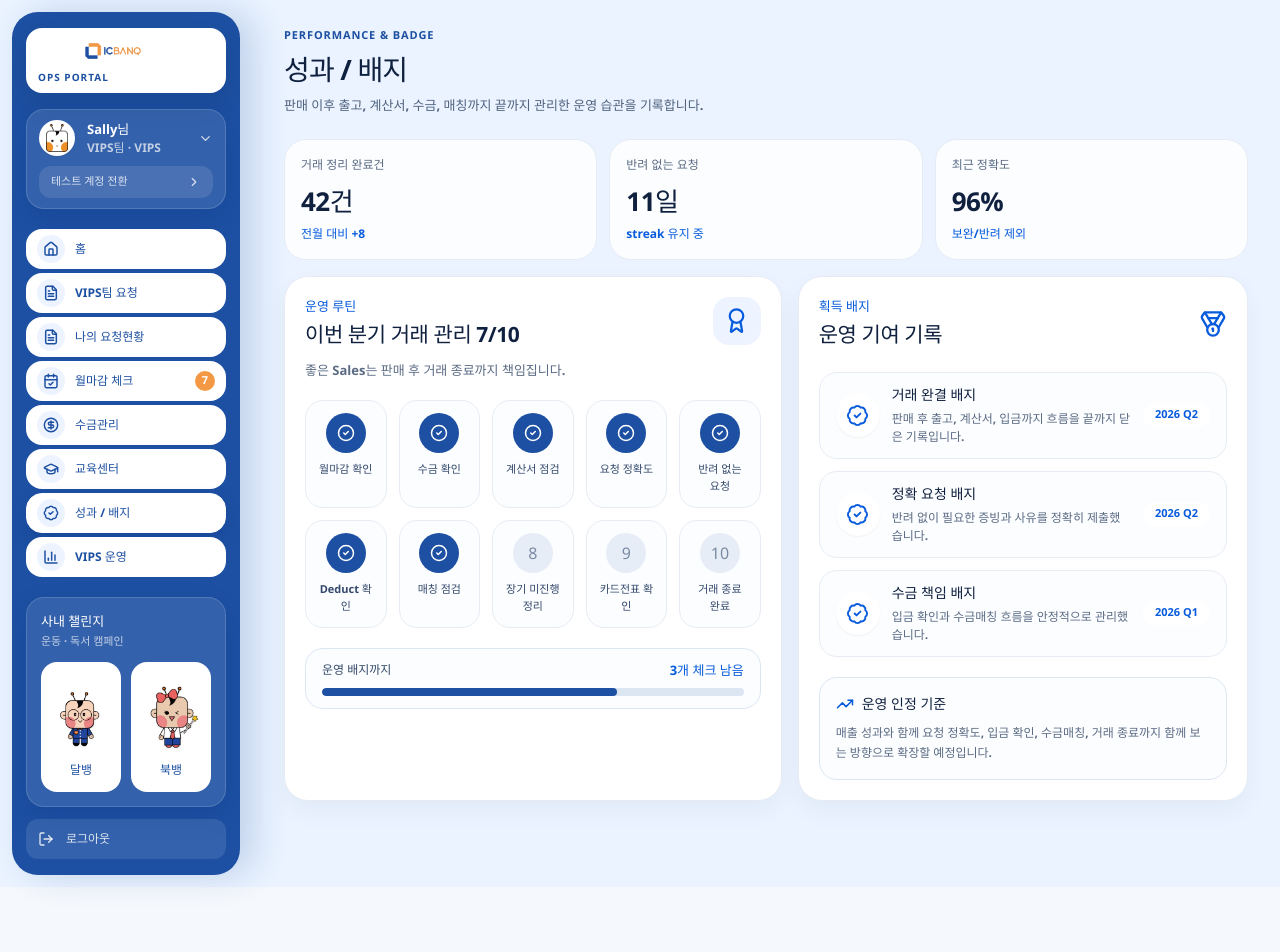
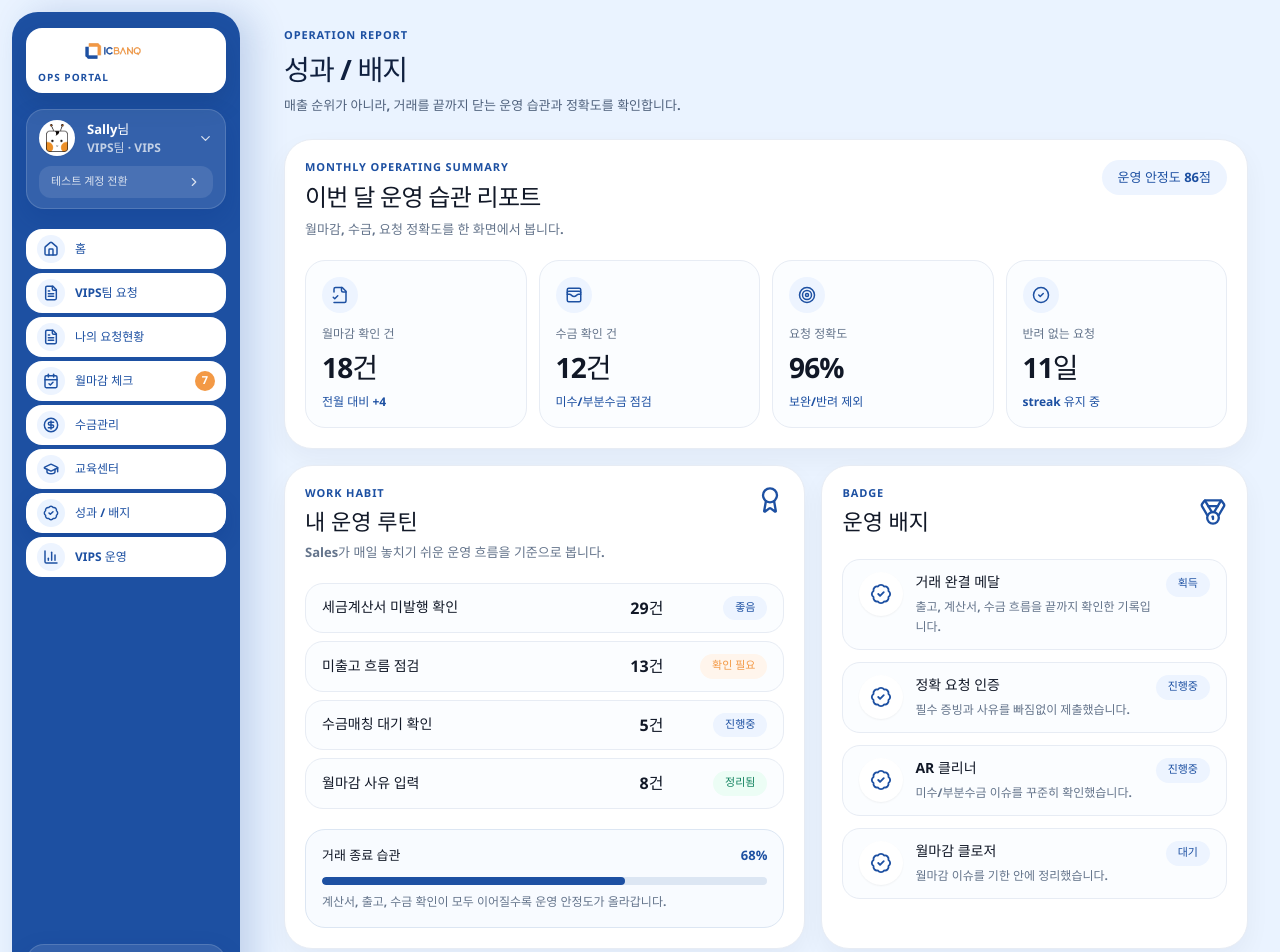
Before and after one commit to ksk19921106-byte/260709, a Next.js app: page /performance in a window 1280 px wide. Shown: the top 952 px of the page. Before the commit the page ends 887 px from the top, so only its background shows below. Built offline with nearby package versions, Linux system fonts and the light colour scheme.

Commit message:
Add files via upload

```diff
--- a/app/api/month-end/blocked/route.ts
+++ b/app/api/month-end/blocked/route.ts
@@ -78,7 +78,7 @@ export async function GET(request: Request) {
     );
     return NextResponse.json({
       users,
-      effectiveUsers: { ...users, ...tradeBlockedUsers, ...monthEndBlockedUsers },
+      effectiveUsers: { ...tradeBlockedUsers, ...monthEndBlockedUsers, ...users },
       tradeClose: tradeCloseDashboard
     });
   }
@@ -87,14 +87,16 @@ export async function GET(request: Request) {
   const monthEndUserIssues = monthEndIssues.filter((issue) => issue.iSales === user || issue.fSales === user);
   const tradeBlocked = tradeClose.unresolvedCount > 0;
   const monthEndBlocked = monthEndUserIssues.length > 0;
-  const manualBlocked = users[user] === "BLOCK";
-  const status = manualBlocked || tradeBlocked || monthEndBlocked ? "BLOCK" : "OK";
+  const hasManualStatus = Object.prototype.hasOwnProperty.call(users, user);
+  const manualStatus = users[user];
+  const autoBlocked = tradeBlocked || monthEndBlocked;
+  const status: MonthEndGateStatus = hasManualStatus ? manualStatus : autoBlocked ? "BLOCK" : "OK";
 
   return NextResponse.json({
     user,
     status,
     isBlocked: status === "BLOCK",
-    blockedReason: tradeBlocked || monthEndBlocked ? "tradeClose" : manualBlocked ? "manual" : undefined,
+    blockedReason: status === "BLOCK" ? (hasManualStatus && manualStatus === "BLOCK" ? "manual" : "tradeClose") : undefined,
     unresolvedCount: tradeClose.unresolvedCount + monthEndUserIssues.length,
     healthScore: tradeClose.healthScore
   });
--- a/app/performance/page.tsx
+++ b/app/performance/page.tsx
@@ -1,121 +1,173 @@
-import { Award, BadgeCheck, CheckCircle2, Medal, TrendingUp } from "lucide-react";
+import {
+  AlertTriangle,
+  Award,
+  BadgeCheck,
+  CheckCircle2,
+  Clock3,
+  FileCheck2,
+  Medal,
+  Target,
+  TrendingUp,
+  WalletCards
+} from "lucide-react";
 import { ModulePage } from "../components/ModulePage";
 
-const performancePoints = [
-  "월마감 확인",
-  "수금 확인",
-  "계산서 점검",
-  "요청 정확도",
-  "반려 없는 요청",
-  "Deduct 확인",
-  "매칭 점검",
-  "장기 미진행 정리",
-  "카드전표 확인",
-  "거래 종료 완료"
+const operatingSummary = [
+  { label: "월마감 확인 건", value: "18건", note: "전월 대비 +4", icon: FileCheck2 },
+  { label: "수금 확인 건", value: "12건", note: "미수/부분수금 점검", icon: WalletCards },
+  { label: "요청 정확도", value: "96%", note: "보완/반려 제외", icon: Target },
+  { label: "반려 없는 요청", value: "11일", note: "streak 유지 중", icon: CheckCircle2 }
+];
+
+const habitRows = [
+  { label: "세금계산서 미발행 확인", value: "29건", status: "좋음", tone: "blue" },
+  { label: "미출고 흐름 점검", value: "13건", status: "확인 필요", tone: "orange" },
+  { label: "수금매칭 대기 확인", value: "5건", status: "진행중", tone: "blue" },
+  { label: "월마감 사유 입력", value: "8건", status: "정리됨", tone: "green" }
 ];
 
 const badges = [
-  { title: "거래 완결 배지", note: "판매 후 출고, 계산서, 입금까지 흐름을 끝까지 닫은 기록입니다.", date: "2026 Q2" },
-  { title: "정확 요청 배지", note: "반려 없이 필요한 증빙과 사유를 정확히 제출했습니다.", date: "2026 Q2" },
-  { title: "수금 책임 배지", note: "입금 확인과 수금매칭 흐름을 안정적으로 관리했습니다.", date: "2026 Q1" }
+  { title: "거래 완결 메달", note: "출고, 계산서, 수금 흐름을 끝까지 확인한 기록입니다.", state: "획득" },
+  { title: "정확 요청 인증", note: "필수 증빙과 사유를 빠짐없이 제출했습니다.", state: "진행중" },
+  { title: "AR 클리너", note: "미수/부분수금 이슈를 꾸준히 확인했습니다.", state: "진행중" },
+  { title: "월마감 클로저", note: "월마감 이슈를 기한 안에 정리했습니다.", state: "대기" }
 ];
 
-const metrics = [
-  { label: "거래 정리 완료건", value: "42건", note: "전월 대비 +8" },
-  { label: "반려 없는 요청", value: "11일", note: "streak 유지 중" },
-  { label: "최근 정확도", value: "96%", note: "보완/반려 제외" }
+const improvementNotes = [
+  "미출고 건은 계산서보다 출고 상태 확인이 먼저입니다.",
+  "부분입금은 완납으로 착각하기 쉬우니 차액을 먼저 보세요.",
+  "수정세금계산서 요청은 기존 계산서 번호와 사유가 핵심입니다."
 ];
 
+function toneClass(tone: string) {
+  if (tone === "orange") return "bg-[#fff5ec] text-[#F39945]";
+  if (tone === "green") return "bg-[#ecfdf5] text-[#12825f]";
+  return "bg-[#edf4ff] text-[#1D50A2]";
+}
+
 export default function PerformancePage() {
-  const completed = 7;
-
   return (
     <ModulePage
-      eyebrow="Performance & Badge"
+      eyebrow="OPERATION REPORT"
       title="성과 / 배지"
-      description="판매 이후 출고, 계산서, 수금, 매칭까지 끝까지 관리한 운영 습관을 기록합니다."
+      description="매출 순위가 아니라, 거래를 끝까지 닫는 운영 습관과 정확도를 확인합니다."
     >
-      <div className="mt-6 grid grid-cols-3 gap-3">
-        {metrics.map((metric) => (
-          <article key={metric.label} className="rounded-[22px] border border-[#e7ecf4] bg-[#fbfdff] p-4">
-            <p className="text-[12px] font-[850] text-[#5b6b84]">{metric.label}</p>
-            <p className="mt-2 text-[26px] font-[950] tracking-[-0.02em] text-[#10203f]">{metric.value}</p>
-            <p className="mt-1 text-[12px] font-[700] text-[#075bdc]">{metric.note}</p>
+      <div className="mt-6 space-y-4">
+        <section className="rounded-[28px] border border-[#e7ecf4] bg-white p-5 shadow-[0_10px_26px_rgba(21,31,53,0.045)]">
+          <div className="flex flex-wrap items-start justify-between gap-4">
+            <div>
+              <p className="text-[11px] font-[950] uppercase tracking-[0.08em] text-[#1D50A2]">Monthly Operating Summary</p>
+              <h2 className="mt-1 text-[24px] font-[950] tracking-[-0.03em] text-[#111827]">이번 달 운영 습관 리포트</h2>
+              <p className="mt-1 text-[13px] font-[750] text-[#64748b]">월마감, 수금, 요청 정확도를 한 화면에서 봅니다.</p>
+            </div>
+            <span className="rounded-full bg-[#edf4ff] px-4 py-2 text-[13px] font-[950] text-[#1D50A2]">운영 안정도 86점</span>
+          </div>
+
+          <div className="mt-5 grid gap-3 md:grid-cols-2 xl:grid-cols-4">
+            {operatingSummary.map((metric) => {
+              const Icon = metric.icon;
+              return (
+                <article key={metric.label} className="rounded-[20px] border border-[#e7ecf4] bg-[#fbfdff] p-4">
+                  <div className="flex h-9 w-9 items-center justify-center rounded-full bg-[#edf4ff] text-[#1D50A2]">
+                    <Icon size={18} />
+                  </div>
+                  <p className="mt-3 text-[12px] font-[850] text-[#64748b]">{metric.label}</p>
+                  <p className="mt-1 text-[28px] font-[950] tracking-[-0.03em] text-[#111827]">{metric.value}</p>
+                  <p className="mt-1 text-[12px] font-[800] text-[#1D50A2]">{metric.note}</p>
+                </article>
+              );
+            })}
+          </div>
+        </section>
+
+        <div className="grid gap-4 xl:grid-cols-[1.1fr_0.9fr]">
+          <section className="rounded-[28px] border border-[#e7ecf4] bg-white p-5 shadow-[0_10px_26px_rgba(21,31,53,0.045)]">
+            <div className="flex items-start justify-between gap-4">
+              <div>
+                <p className="text-[11px] font-[950] uppercase tracking-[0.08em] text-[#1D50A2]">Work Habit</p>
+                <h2 className="mt-1 text-[22px] font-[950] text-[#111827]">내 운영 루틴</h2>
+                <p className="mt-1 text-[13px] font-[750] text-[#64748b]">Sales가 매일 놓치기 쉬운 운영 흐름을 기준으로 봅니다.</p>
+              </div>
+              <Award className="text-[#1D50A2]" size={28} />
+            </div>
+
+            <div className="mt-5 space-y-2">
+              {habitRows.map((row) => (
+                <article key={row.label} className="grid grid-cols-[minmax(0,1fr)_100px_92px] items-center gap-3 rounded-[18px] border border-[#e7ecf4] bg-[#fbfdff] px-4 py-3">
+                  <p className="truncate text-[14px] font-[900] text-[#111827]">{row.label}</p>
+                  <p className="text-right text-[16px] font-[950] text-[#111827]">{row.value}</p>
+                  <span className={`justify-self-end rounded-full px-3 py-1 text-[11px] font-[950] ${toneClass(row.tone)}`}>{row.status}</span>
                 </article>
               ))}
             </div>
 
-      <div className="mt-4 grid grid-cols-[1.05fr_0.95fr] gap-4">
-        <section className="rounded-[24px] border border-[#e7ecf4] bg-white p-5 shadow-[0_10px_26px_rgba(21,31,53,0.045)]">
-          <div className="flex items-start justify-between">
-            <div>
-              <p className="text-[13px] font-[900] text-[#075bdc]">운영 루틴</p>
-              <h2 className="mt-1 text-[21px] font-[950] tracking-[-0.02em] text-[#10203f]">이번 분기 거래 관리 {completed}/10</h2>
-              <p className="mt-2 text-[13px] font-[650] leading-5 text-[#5b6b84]">좋은 Sales는 판매 후 거래 종료까지 책임집니다.</p>
+            <div className="mt-5 rounded-[20px] border border-[#dce6f3] bg-[#f8fbff] p-4">
+              <div className="flex items-center justify-between">
+                <p className="text-[13px] font-[950] text-[#111827]">거래 종료 습관</p>
+                <p className="text-[13px] font-[950] text-[#1D50A2]">68%</p>
               </div>
-            <div className="flex h-12 w-12 items-center justify-center rounded-2xl bg-[#edf4ff] text-[#075bdc]">
-              <Award size={27} />
+              <div className="mt-3 h-2 overflow-hidden rounded-full bg-[#dce6f3]">
+                <div className="h-full w-[68%] rounded-full bg-[#1D50A2]" />
               </div>
-          </div>
-
-          <div className="mt-5 grid grid-cols-5 gap-3">
-            {performancePoints.map((label, index) => {
-              const active = index < completed;
-              return (
-                <div key={label} className="rounded-[18px] border border-[#e7ecf4] bg-[#fbfdff] px-3 py-3 text-center">
-                  <div className={`mx-auto flex h-10 w-10 items-center justify-center rounded-full ${active ? "bg-[#1D50A2] text-white" : "bg-[#e7edf6] text-[#7a8ba4]"}`}>
-                    {active ? <CheckCircle2 size={18} /> : index + 1}
-                  </div>
-                  <p className="mt-2 min-h-[34px] text-[11px] font-[800] leading-[17px] text-[#34496b]">{label}</p>
-                </div>
-              );
-            })}
-          </div>
-
-          <div className="mt-5 rounded-[18px] border border-[#dce6f3] bg-[#fbfdff] px-4 py-3">
-            <div className="flex items-center justify-between">
-              <span className="text-[12px] font-[850] text-[#34496b]">운영 배지까지</span>
-              <span className="text-[13px] font-[900] text-[#075bdc]">3개 체크 남음</span>
-            </div>
-            <div className="mt-2 h-2 overflow-hidden rounded-full bg-[#dce6f3]">
-              <div className="h-full w-[70%] rounded-full bg-[#1D50A2]" />
-            </div>
+              <p className="mt-2 text-[12px] font-[750] text-[#64748b]">계산서, 출고, 수금 확인이 모두 이어질수록 운영 안정도가 올라갑니다.</p>
             </div>
           </section>
 
-        <section className="rounded-[24px] border border-[#e7ecf4] bg-white p-5 shadow-[0_10px_26px_rgba(21,31,53,0.045)]">
+          <section className="rounded-[28px] border border-[#e7ecf4] bg-white p-5 shadow-[0_10px_26px_rgba(21,31,53,0.045)]">
             <div className="flex items-center justify-between">
               <div>
-              <p className="text-[13px] font-[900] text-[#075bdc]">획득 배지</p>
-              <h2 className="mt-1 text-[21px] font-[950] tracking-[-0.02em] text-[#10203f]">운영 기여 기록</h2>
+                <p className="text-[11px] font-[950] uppercase tracking-[0.08em] text-[#1D50A2]">Badge</p>
+                <h2 className="mt-1 text-[22px] font-[950] text-[#111827]">운영 배지</h2>
               </div>
-            <Medal size={28} className="text-[#075bdc]" />
+              <Medal size={28} className="text-[#1D50A2]" />
             </div>
 
             <div className="mt-5 space-y-3">
               {badges.map((badge) => (
-              <article key={badge.title} className="flex items-center gap-3 rounded-[18px] border border-[#e7ecf4] bg-[#fbfdff] px-4 py-3">
-                <div className="flex h-11 w-11 shrink-0 items-center justify-center rounded-full bg-white text-[#075bdc] shadow-sm">
-                  <BadgeCheck size={23} />
+                <article key={badge.title} className="flex items-start gap-3 rounded-[18px] border border-[#e7ecf4] bg-[#fbfdff] px-4 py-3">
+                  <div className="flex h-11 w-11 shrink-0 items-center justify-center rounded-full bg-white text-[#1D50A2] shadow-sm">
+                    <BadgeCheck size={22} />
                   </div>
                   <div className="min-w-0 flex-1">
-                  <p className="text-[14px] font-[900] text-[#10203f]">{badge.title}</p>
-                  <p className="mt-1 text-[12px] font-[650] text-[#5b6b84]">{badge.note}</p>
+                    <p className="text-[14px] font-[950] text-[#111827]">{badge.title}</p>
+                    <p className="mt-1 text-[12px] font-[750] leading-5 text-[#64748b]">{badge.note}</p>
                   </div>
-                <span className="rounded-full bg-white px-3 py-1 text-[11px] font-[850] text-[#075bdc]">{badge.date}</span>
+                  <span className="rounded-full bg-[#edf4ff] px-3 py-1 text-[11px] font-[950] text-[#1D50A2]">{badge.state}</span>
                 </article>
               ))}
             </div>
+          </section>
+        </div>
 
-          <div className="mt-5 rounded-[18px] border border-[#dce6f3] bg-[#fbfdff] p-4">
+        <section className="grid gap-4 xl:grid-cols-[0.95fr_1.05fr]">
+          <article className="rounded-[28px] border border-[#e7ecf4] bg-white p-5 shadow-[0_10px_26px_rgba(21,31,53,0.045)]">
             <div className="flex items-center gap-2">
-              <TrendingUp size={18} className="text-[#075bdc]" />
-              <p className="text-[14px] font-[900] text-[#10203f]">운영 인정 기준</p>
+              <TrendingUp size={20} className="text-[#1D50A2]" />
+              <h2 className="text-[20px] font-[950] text-[#111827]">이번 달 좋아진 점</h2>
             </div>
-            <p className="mt-2 text-[12px] font-[650] leading-5 text-[#5b6b84]">
-              매출 성과와 함께 요청 정확도, 입금 확인, 수금매칭, 거래 종료까지 함께 보는 방향으로 확장할 예정입니다.
-            </p>
+            <div className="mt-4 grid gap-3 sm:grid-cols-3">
+              {["반려율 감소", "수금 확인 증가", "월마감 누락 감소"].map((label, index) => (
+                <div key={label} className="rounded-[18px] border border-[#e7ecf4] bg-[#fbfdff] p-4">
+                  <p className="text-[12px] font-[850] text-[#64748b]">{label}</p>
+                  <p className="mt-2 text-[24px] font-[950] text-[#1D50A2]">{["-12%", "+6건", "-3건"][index]}</p>
                 </div>
+              ))}
+            </div>
+          </article>
+
+          <article className="rounded-[28px] border border-[#e7ecf4] bg-white p-5 shadow-[0_10px_26px_rgba(21,31,53,0.045)]">
+            <div className="flex items-center gap-2">
+              <AlertTriangle size={20} className="text-[#F39945]" />
+              <h2 className="text-[20px] font-[950] text-[#111827]">다음에 줄이면 좋은 실수</h2>
+            </div>
+            <div className="mt-4 space-y-2">
+              {improvementNotes.map((note) => (
+                <div key={note} className="rounded-[16px] border border-[#f5dfc8] bg-[#fffaf4] px-4 py-3 text-[13px] font-[800] text-[#475569]">
+                  {note}
+                </div>
+              ))}
+            </div>
+          </article>
         </section>
       </div>
     </ModulePage>
--- a/app/vips-ops/page.tsx
+++ b/app/vips-ops/page.tsx
@@ -87,6 +87,7 @@ type GatekeeperRow = {
   team: string;
   issueCount: number;
   issueAmount: number;
+  hasManualStatus: boolean;
   manualStatus: MonthEndGateStatus;
   effectiveStatus: MonthEndGateStatus;
 };
@@ -1245,7 +1246,13 @@ function GatekeeperControlPanel({
                     row.effectiveStatus === "BLOCK" ? "bg-[#fff5ec] text-[#F39945]" : "bg-[#edf4ff] text-[#1D50A2]"
                   }`}
                 >
-                  {row.effectiveStatus === "BLOCK" ? (row.issueCount > 0 ? "자동차단" : "수동차단") : "정상"}
+                  {row.effectiveStatus === "BLOCK"
+                    ? row.hasManualStatus && row.manualStatus === "BLOCK"
+                      ? "수동차단"
+                      : "자동차단"
+                    : row.hasManualStatus && row.issueCount > 0
+                      ? "수동해제"
+                      : "정상"}
                 </span>
                 <div className="flex gap-2">
                   <button
@@ -1258,8 +1265,8 @@ function GatekeeperControlPanel({
                   </button>
                   <button
                     type="button"
-                    disabled={savingUser === row.name || row.issueCount > 0}
-                    title={row.issueCount > 0 ? "월마감 이슈가 남아 있어 차단해제할 수 없습니다." : "수동 차단을 해제합니다."}
+                    disabled={savingUser === row.name}
+                    title={row.issueCount > 0 ? "이슈가 남아 있어도 이 Sales의 요청 진입을 수동 허용합니다." : "수동 차단을 해제합니다."}
                     onClick={() => handleUpdate(row.name, "OK")}
                     className="h-9 rounded-xl border border-[#dce6f3] bg-white px-3 text-[12px] font-[950] text-[#1D50A2] disabled:opacity-50"
                   >
@@ -1873,13 +1880,15 @@ export default function VipsOpsPage() {
 
     return Array.from(names).map((name) => {
       const userIssues = issuesForSales(closingIssues, name);
+      const hasManualStatus = Object.prototype.hasOwnProperty.call(blockedUsers, name);
       const manualStatus = blockedUsers[name] ?? "OK";
-      const effectiveStatus: MonthEndGateStatus = manualStatus === "BLOCK" || userIssues.length > 0 ? "BLOCK" : "OK";
+      const effectiveStatus: MonthEndGateStatus = hasManualStatus ? manualStatus : userIssues.length > 0 ? "BLOCK" : "OK";
       return {
         name,
         team: salesTeam(name),
         issueCount: userIssues.length,
         issueAmount: userIssues.reduce((sum, issue) => sum + issue.amount, 0),
+        hasManualStatus,
         manualStatus,
         effectiveStatus
       };
```
Also changed, not shown: app/guide/page.tsx (+27 -5 lines). Lines whose indentation alone changed are shown as unchanged.
